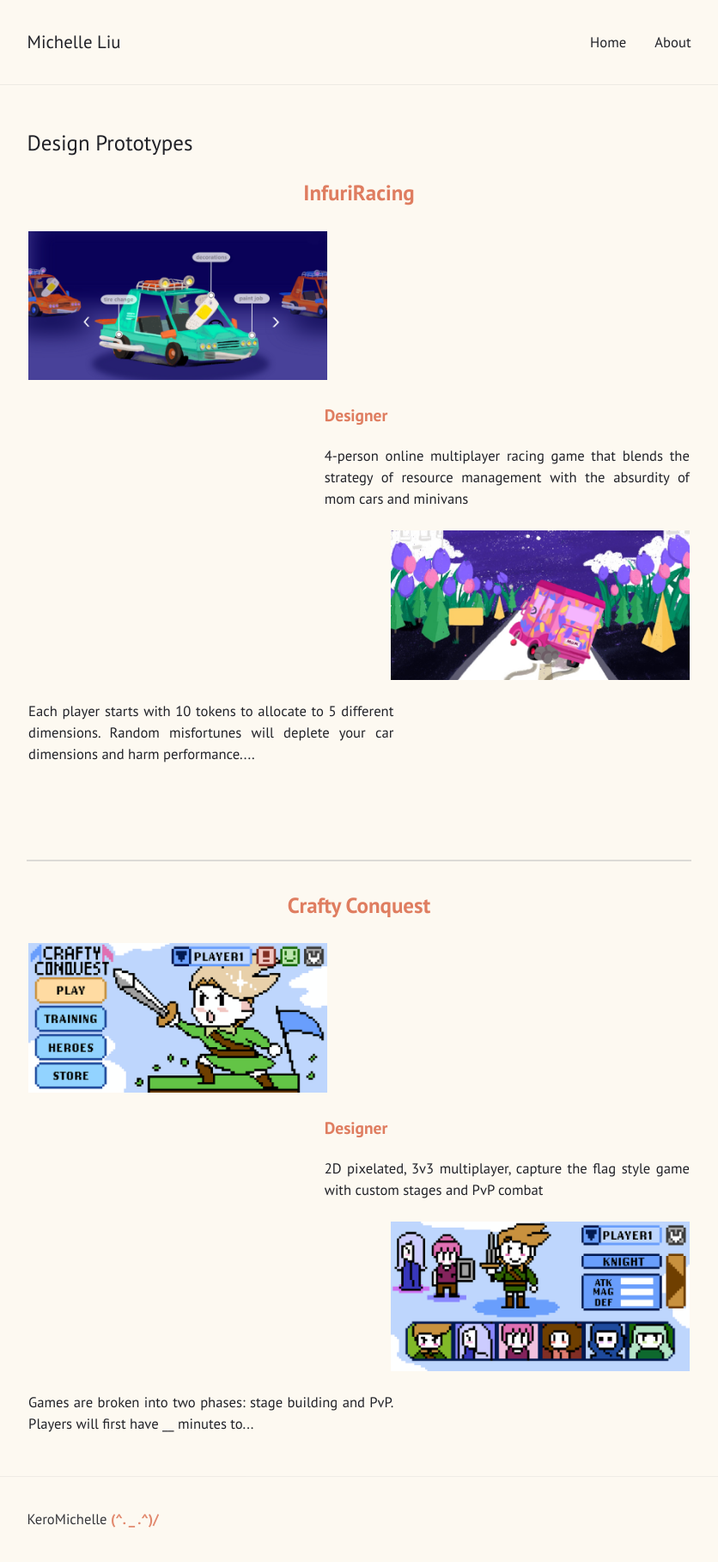
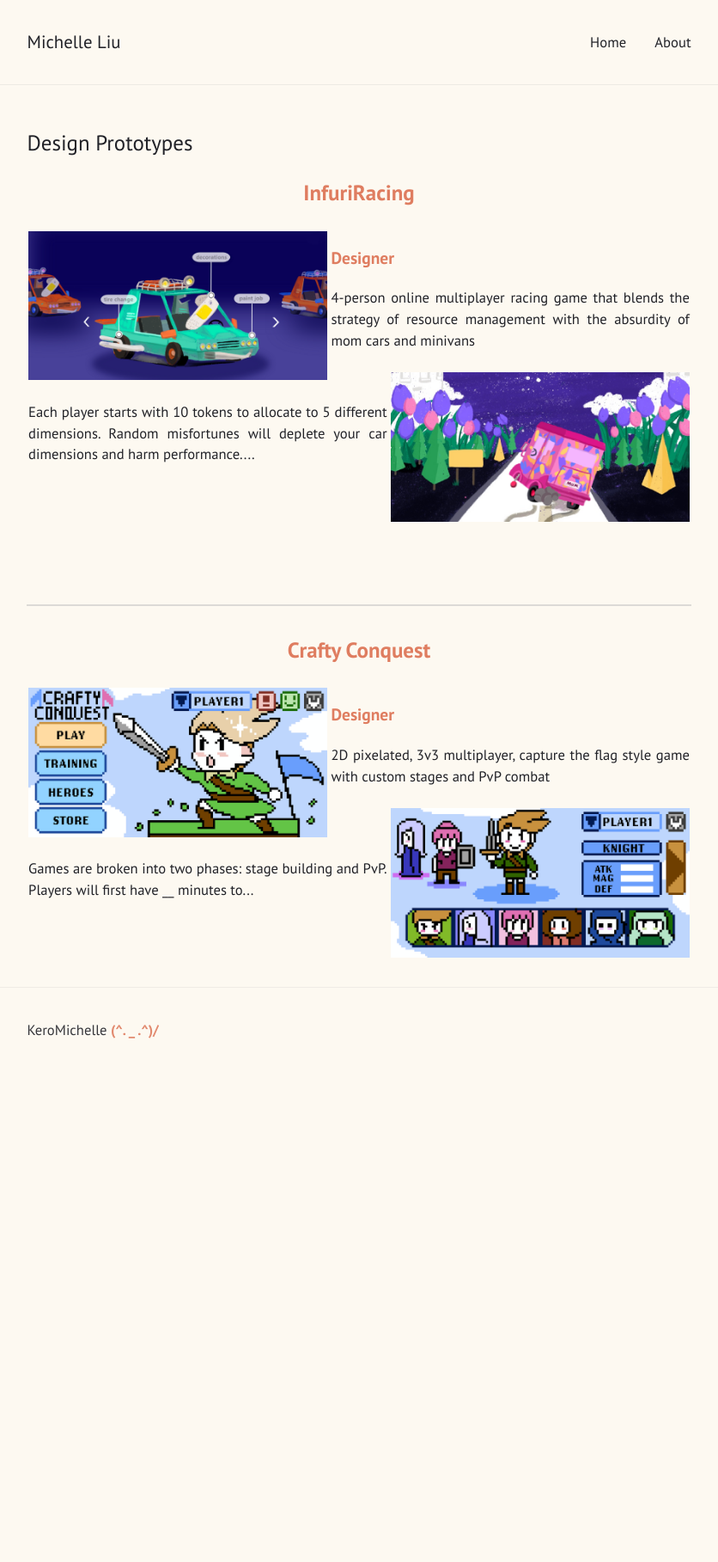
Before and after one commit to KeroMichelle/KeroMichelle.github.io, a Jekyll site: the page built from prototypes.html, in a window 1280 px wide. Shown: the whole page at 86% size, without its empty margins (222-1058 px from the left). Built offline with Jekyll 4.4.1, drawn with Linux system fonts in a browser that asks for light colours; after the commit the page ends 1248 px from its top, so only the background shows below that.

Commit message:
image prototype containers

```diff
--- a/_sass/classes.sass
+++ b/_sass/classes.sass
@@ -129,7 +129,7 @@
 .containerprototyperight1
   position: relative
   float: right
-  width: 55%
+  width: 54%
   height: auto
   padding: .1em
   margin-bottom: .1em
@@ -137,7 +137,7 @@
 .containerprototypeleft2
   position: relative
   float: left
-  width: 55%
+  width: 54%
   height: auto
   padding: .1em
   margin-bottom: .1em
```
